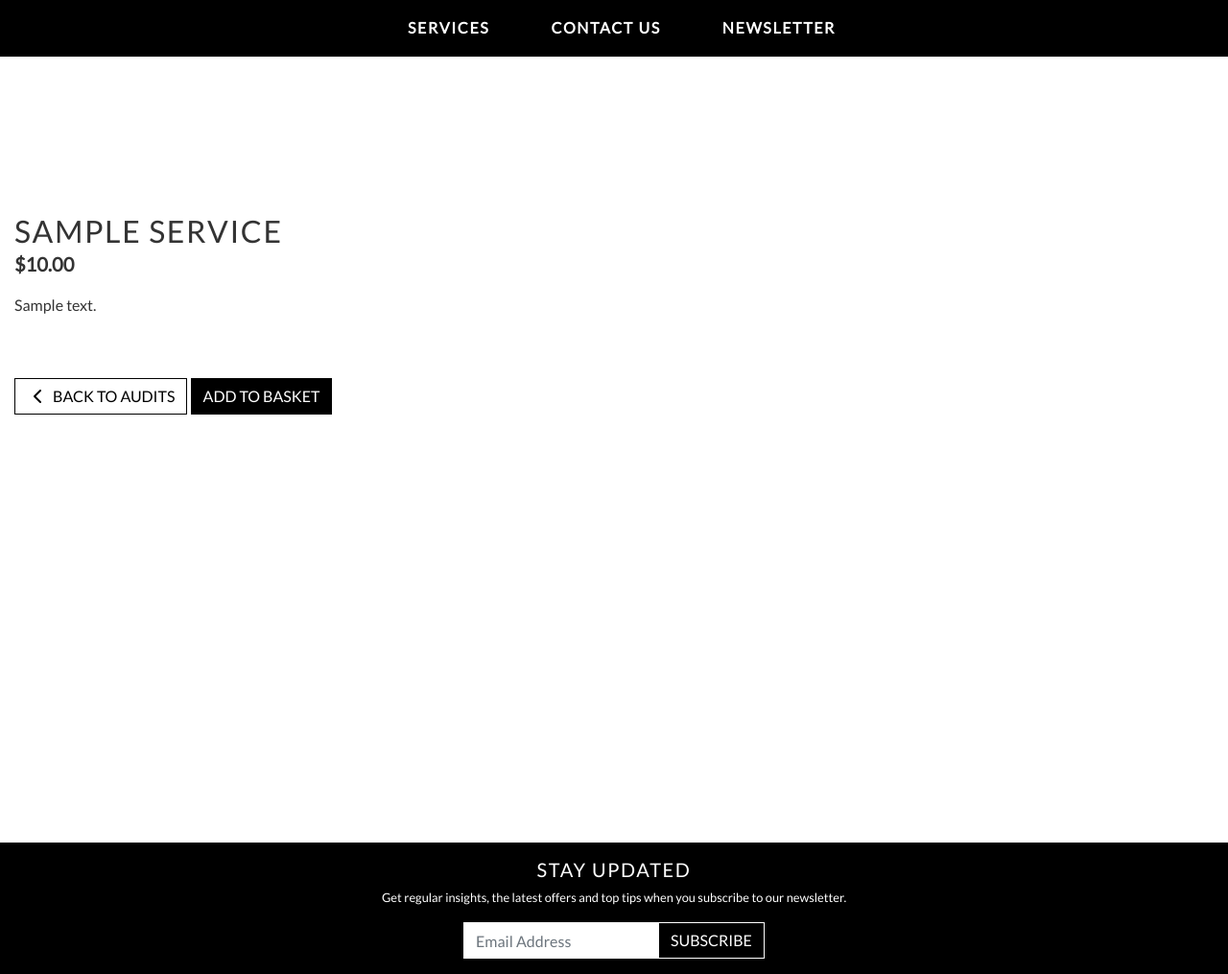
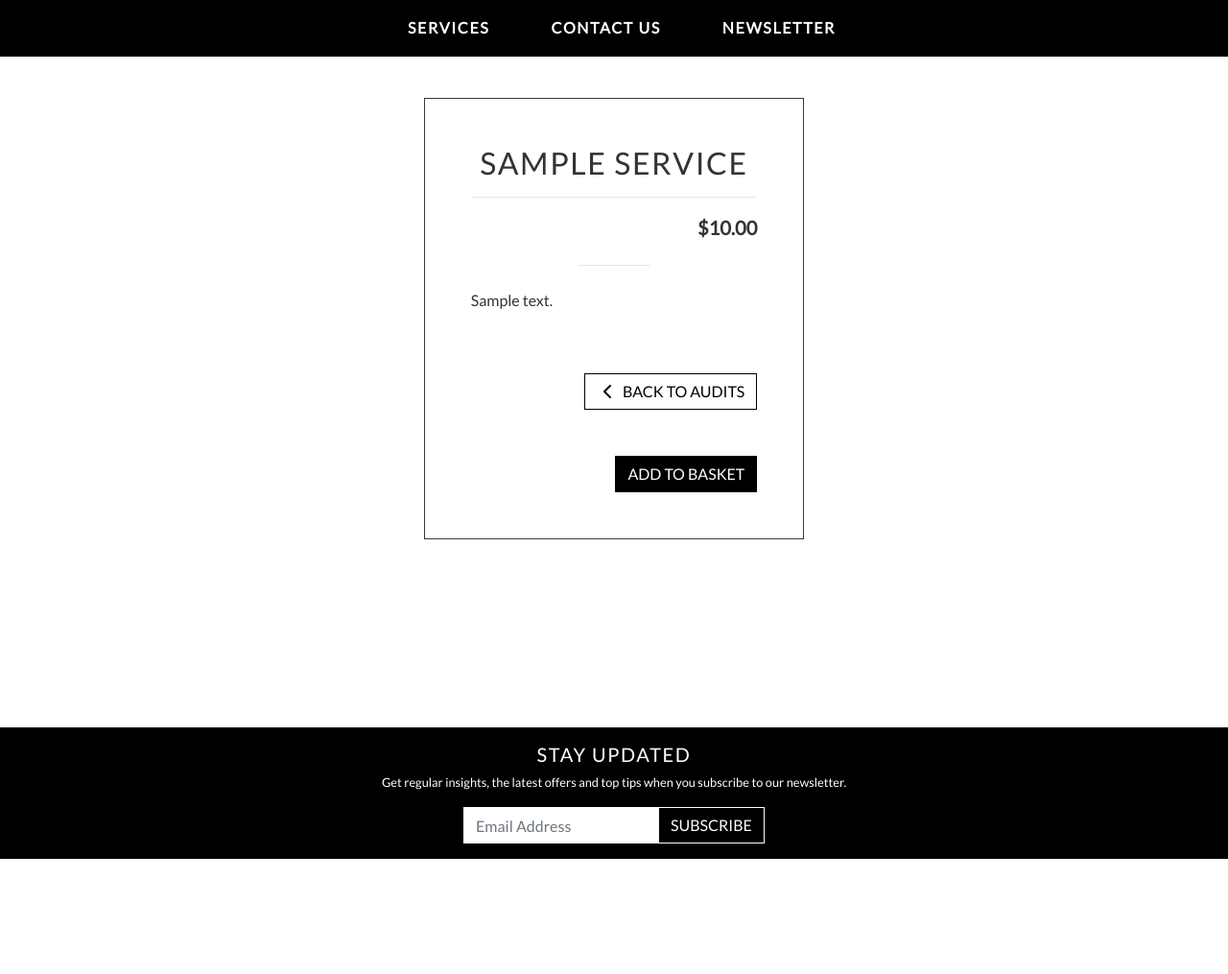
Before and after one commit to henrytitheridge-stone/devdash_project, a Django app: page /services/1/ in a window 1280 px wide. Shown: the part 66-1081 px from the top of the page at 96% size. After the commit the page ends 961 px from the top, so only its background shows below. Run offline with Django 3.2, Linux system fonts and the light colour scheme; tables that the repository leaves empty hold one stand-in row (values such as "Sample post"); some libraries are stand-ins or nearby versions.

Commit message:
Adjust service card styles

```diff
--- a/services/templates/services/service_detail.html
+++ b/services/templates/services/service_detail.html
@@ -2,12 +2,7 @@
 {% load static %}
 
 {% block page_header %}
-    <!-- Spacing container to prevent content hiding behind fixed header -->
-    <div class="container header-container">
-        <div class="row">
-            <div class="col"></div>
-        </div>
-    </div>
+
 {% endblock %}
 
 {% block content %}
@@ -16,11 +11,15 @@
     <div class="container-fluid">
         <div class="row">
 
-            <div class="col-12 col-md-6 col-lg-4">
-                <div class="service-details-container mb-5 mt-md-5">
-                    <h2 class="mb-0 logo-font text-black">{{ service.name }}</h2>
-                    <p class="lead mb-0 text-left font-weight-bold">${{ service.price }}</p>
-                    <p class="mt-3">{{ service.description }}</p>
+            <div class="col-12 col-md-4 offset-md-4 col-lg-4 offset-lg-4">
+                <div class="service-details-container mb-5 mt-md-5 p-4 p-lg-5 border border-dark bg-white text-center">
+                    <h2 class="mb-0 logo-font text left text-black">{{ service.name }}</h2>
+                    <hr>
+                    <p class="lead mb-0 text-right font-weight-bold">${{ service.price }}</p>
+                    <hr class="w-25 mx-auto border-black my-4">
+                    <div class="text-left">
+                        <p class="mt-3">{{ service.description }}</p>
+                    </div>
 
                     <!-- Edit & delete links visible only to site owners -->
                     {% if request.user.is_superuser %}
@@ -36,7 +35,7 @@
 
                             <!-- Quantity hidden and defaulted to 1 for audits -->
                             <input type="hidden" name="quantity" value="1">
-                            <div class="col-12 px-0">
+                            <div class="col-12 px-0 text-right">
                                 <a href="{% url 'services' %}" class="btn btn-outline-black rounded-0 mt-5">
                                     <span class="icon">
                                         <i class="fas fa-chevron-left"></i>
--- a/services/templates/services/services.html
+++ b/services/templates/services/services.html
@@ -22,9 +22,9 @@
 
                                 <!-- Display info and price -->
                                 <div class="card-body pb-0 text-center">
-                                    <a href="{% url 'service_detail' service.id %}" class="text-decoration-none">
+                                    <a href="{% url 'service_detail' service.id %}" class="text-decoration-none service-card-link">
                                         <p class="mb-0 font-weight-bold logo-font text-black">{{ service.name }}</p>
-                                    </a>
+                                    <a href=""></a>
                                     <p class="small text-muted mt-2">{{ service.description }}</p>
                                 </div>
                                 <div class="card-footer bg-white pt-0 border-0 text-center">
--- a/static/css/base.css
+++ b/static/css/base.css
@@ -107,6 +107,20 @@ main {
     transition: 0.3s ease-in-out;
 }
 
+/* 1. Kill the blue link color on titles and text */
+.service-card-link,
+.service-card-link:hover,
+.service-card-link:active,
+.service-card-link:focus {
+    text-decoration: none !important;
+    color: inherit !important;
+}
+
+.service-card-link h2 {
+    color: #000000 !important;
+    font-size: 2rem; /* Manually boosting size */
+}
+
 /* --- Footer --- */
 footer {
     background-color: #000000 !important;
```
